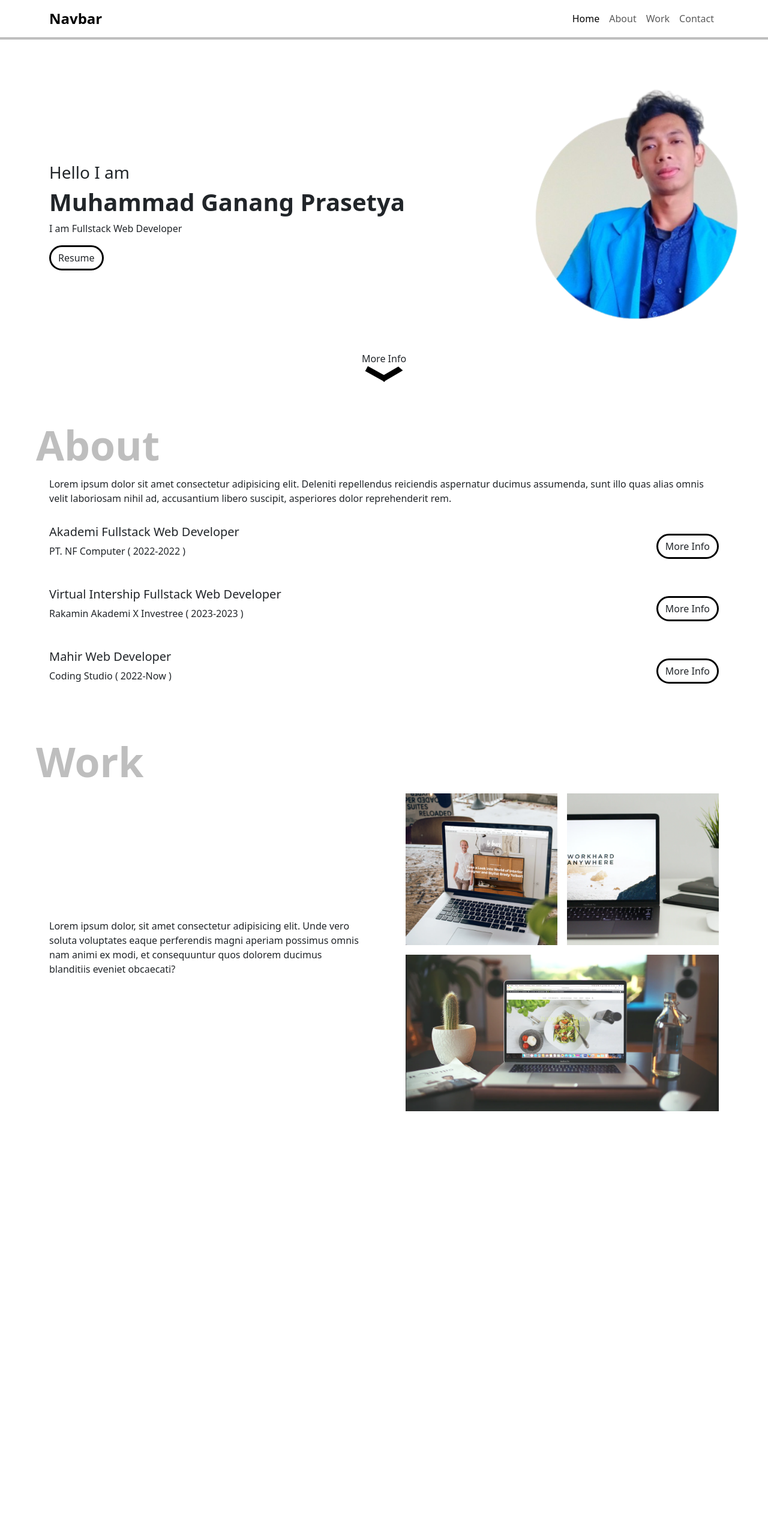
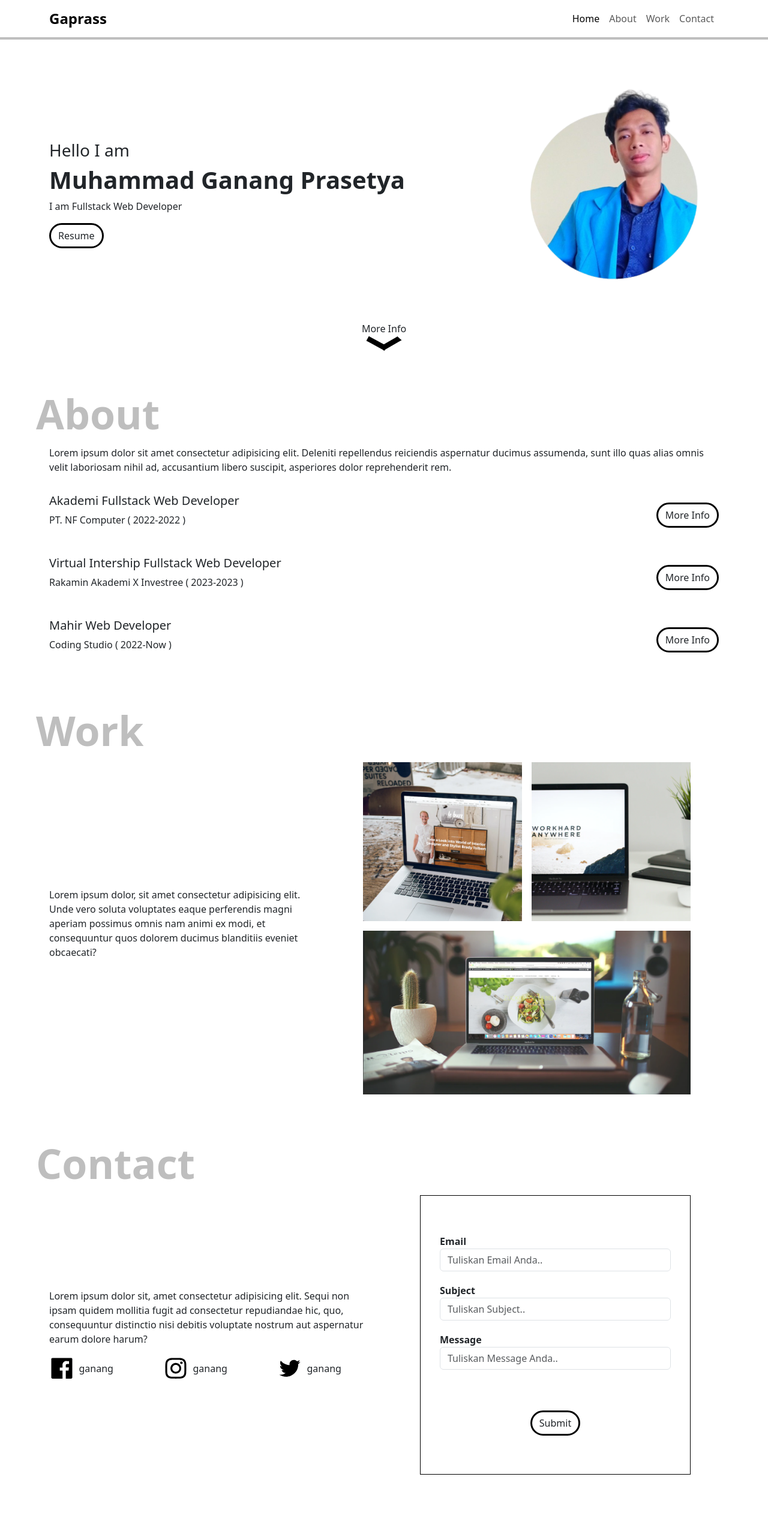
Before and after one commit to gaprass7/latihangithub, a plain HTML site: page index.html in a window 1280 px wide. Shown: the whole page at 60% size. Before the commit the page ends 1937 px from the top, so only its background shows below. Drawn offline with nearby package versions, Linux system fonts and the light colour scheme.

Commit message:
updated at

```diff
--- a/index.html
+++ b/index.html
@@ -11,7 +11,7 @@
 <body>
     <nav class="navbar navbar-expand-lg">
       <div class="container">
-        <a class="navbar-brand fs-4 fw-bold" href="#">Navbar</a>
+        <a class="navbar-brand fs-4 fw-bold" href="#">Gaprass</a>
         <button class="navbar-toggler" type="button" data-bs-toggle="collapse" data-bs-target="#navbarNav" aria-controls="navbarNav" aria-expanded="false" aria-label="Toggle navigation">
           <span class="navbar-toggler-icon"></span>
         </button>
@@ -21,13 +21,13 @@
               <a class="nav-link active" aria-current="page" href="#">Home</a>
             </li>
             <li class="nav-item">
-              <a class="nav-link" href="#">About</a>
+              <a class="nav-link" href="#about">About</a>
             </li>
             <li class="nav-item">
-              <a class="nav-link" href="#">Work</a>
+              <a class="nav-link" href="#work">Work</a>
             </li>
             <li class="nav-item">
-              <a class="nav-link" href="#">Contact</a>
+              <a class="nav-link" href="#contact">Contact</a>
             </li>
           </ul>
         </div>
@@ -35,21 +35,21 @@
     </nav>
 
     <section id="home" class="home container">
-      <div class="row d-flex align-items-center">
-        <div class="col-8">
+      <div class="row d-flex align-items-center flex-md-row flex-column-reverse">
+        <div class="col-12 col-md-8 text-md-start text-center">
           <h3>Hello I am</h3>
           <h1 class="fw-bold">Muhammad Ganang Prasetya</h1>
           <p>I am Fullstack Web Developer</p>
-          <a class="btn" href="images/potrait.png" download>Resume</a>
+          <a class="btn" href="images/potraitg.png" download>Resume</a>
         </div>
-        <div class="col-4">
-          <img id="ganang" src="images/potraitg.png" alt="ganang">
+        <div class="col-12 col-md-4 d-flex justify-content-md-end justify-content-center">
+          <img src="images/potraitg.png" alt="ganang">
         </div>
-      </div>
-      <div class="arrow w-100 d-flex flex-column align-items-center">
-        <a class="text-decoration-none text-dark" href="#">More Info</a>
+      </div><br>
+      <a  href="#about" class="text-decoration-none arrow w-100 d-flex flex-column align-items-center">
+        <div class="text-dark">More Info</div>
         <img id="arrow" src="images/arrow.svg" alt="">
-      </div>
+      </a>
     </section>
 
     <section id="about" class="about container">
@@ -90,8 +90,8 @@
 
     <section id="work" class="work container">
       <div class="row d-flex align-items-center gap-5">
-        <div class="col"><p>Lorem ipsum dolor, sit amet consectetur adipisicing elit. Unde vero soluta voluptates eaque perferendis magni aperiam possimus omnis nam animi ex modi, et consequuntur quos dolorem ducimus blanditiis eveniet obcaecati?</p></div>
-        <div class="col work-img">
+        <div class="col-12 col-md-5"><p>Lorem ipsum dolor, sit amet consectetur adipisicing elit. Unde vero soluta voluptates eaque perferendis magni aperiam possimus omnis nam animi ex modi, et consequuntur quos dolorem ducimus blanditiis eveniet obcaecati?</p></div>
+        <div class="col-12 col-md-6 work-img">
           <div id="work-1" class="work-img-item">
             <img src="images/work-1.png" alt="">
           </div>
@@ -105,6 +105,50 @@
       </div>
     </section>
 
+    <section id="contact" class="contact container">
+      <div class="row d-flex align-items-center gap-5">
+        <div class="col-12 col-lg-6">
+          <p>Lorem ipsum dolor sit, amet consectetur adipisicing elit. Sequi non ipsam quidem mollitia fugit ad consectetur repudiandae hic, quo, consequuntur distinctio nisi debitis voluptate nostrum aut aspernatur earum dolore harum?</p>
+          <div class="row">
+            <div class="col d-flex align-items-center">
+              <img class="w-25" src="images/Facebook.svg" alt="">
+              <p class="mb-0 ms-2">ganang</p>
+            </div>
+            <div class="col d-flex align-items-center">
+              <img class="w-25" src="images/Instagram.svg" alt="">
+              <p class="mb-0 ms-2">ganang</p>
+            </div>
+            <div class="col d-flex align-items-center">
+              <img class="w-25" src="images/Twitter.svg" alt="">
+              <p class="mb-0 ms-2">ganang</p>
+            </div>
+          </div>
+        </div>
+        <div class="col-12 col-lg-5">
+          <form class="contact-form" onsubmit="onFormSubmit(event)">
+            <div class="form-row">
+              <div class="form-group">
+                <label for="email">Email</label>
+                <input type="email" class="form-control" id="email" placeholder="Tuliskan Email Anda..">
+              </div>
+              <div class="form-group">
+                <label for="subject">Subject</label>
+                <input type="text" class="form-control" id="subject" placeholder="Tuliskan Subject..">
+              </div>
+              <div class="form-group">
+                <label for="message">Message</label>
+                <input type="text" class="form-control" id="message" placeholder="Tuliskan Message Anda..">
+              </div>
+            </div>
+
+            <div class="d-flex justify-content-center mt-5">
+              <button type="submit" class="btn">Submit</button>
+            </div>
+          </form>
+        </div>
+      </div>
+    </section>
+
 
     <script src="https://cdn.jsdelivr.net/npm/@popperjs/core@2.11.6/dist/umd/popper.min.js" integrity="sha384-oBqDVmMz9ATKxIep9tiCxS/Z9fNfEXiDAYTujMAeBAsjFuCZSmKbSSUnQlmh/jp3" crossorigin="anonymous"></script>
     <script src="https://cdn.jsdelivr.net/npm/bootstrap@5.3.0-alpha1/dist/js/bootstrap.min.js" integrity="sha384-mQ93GR66B00ZXjt0YO5KlohRA5SY2XofN4zfuZxLkoj1gXtW8ANNCe9d5Y3eG5eD" crossorigin="anonymous"></script>
--- a/main.js
+++ b/main.js
@@ -12,3 +12,23 @@ function toggleDetail(e){
 
     $(detail).slideToggle()
 }
+
+function onFormSubmit(e){
+    e.preventDefault();
+    const email = $("#email")
+    const subject = $("#subject")
+    const message = $("#message")
+
+    if(!$(email).val()){
+        alert("Tuliskan Email Anda !! ")
+    } else if(!$(subject).val()){
+        alert("Subject Harus Diisi !! ")
+    } else if (!$(message).val()){
+        alert("Message Tidak Boleh Kosong!!!")
+    } else {
+        alert("Form Terkirim")
+        $(email).val("")
+        $(subject).val("")
+        $(message).val("")
+    }
+}
--- a/style.css
+++ b/style.css
@@ -23,10 +23,6 @@ section::before{
     left: -10px;
 }
 
-#ganang {
-    width: 430px;
-}
-
 .btn {
     border: 3px solid black;
     border-radius: 24px;
@@ -39,8 +35,12 @@ section::before{
     border-radius: 24px;
 }
 
+.home img {
+    width: 100%;
+}
+
 .home .arrow img{
-    width: 64px;
+    width: 60px;
 }
 
 .arrow {
@@ -124,6 +124,41 @@ section::before{
     content: 'Software Project';
 }
 
+.contact::before{
+    content:  'Contact';
+}
+
+.contact .form-group {
+    padding-bottom: 20px;
+}
+
+.contact-form {
+    border: 1px solid black;
+    padding: 64px 32px;
+}
+
+.contact label {
+    font-weight: 700;
+}
+
+@media only screen and (max-width: 768px){
+    .home img {
+        width: 65%;
+    }
+
+    section::before {
+        left: -10px;
+        font-size: 52px;
+    }
+}
+
+@media only screen and (max-width: 576px){
+    section::before {
+        left: -5px;
+        font-size: 46px;
+    }
+}
+
 @keyframes upDown {
     0%{
         transform: translateY(0);
```
